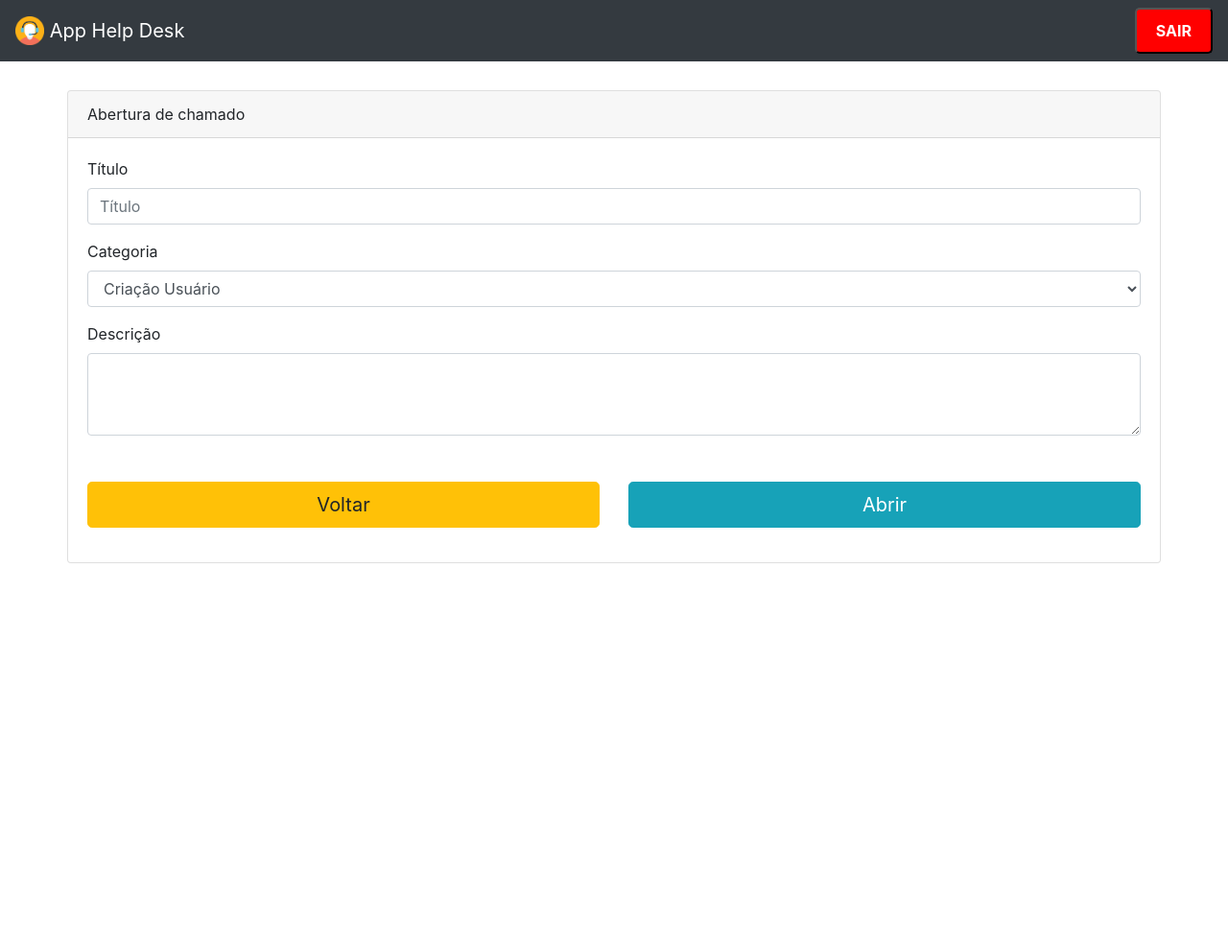
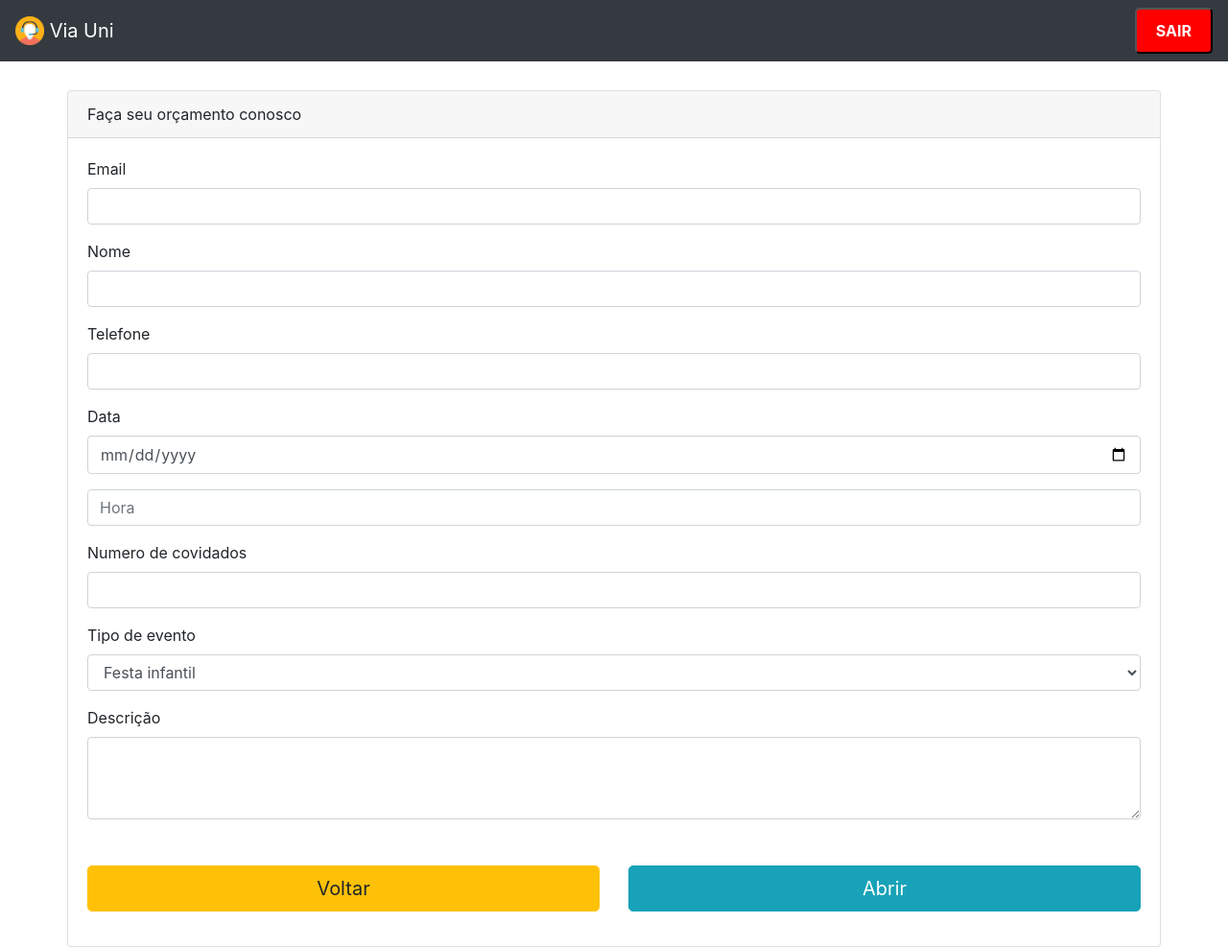
Before and after one commit to Leticia244157/beckend, a PHP site: page /abrir_chamado.php in a window 1280 px wide. Shown: the whole page at 96% size. Before the commit the page ends 587 px from the top, so only its background shows below. Run offline with PHP 8.4, Linux system fonts and the light colour scheme; the visitor is signed in with stand-in values (Sample User, id 1).

Commit message:
Add files via upload
novo le

```diff
--- a/app_help_desk/abrir_chamado.php
+++ b/app_help_desk/abrir_chamado.php
@@ -6,7 +6,7 @@ require_once ("login.php");
 <html>
   <head>
     <meta charset="utf-8" />
-    <title>App Help Desk</title>
+    <title>Via Uni</title>
     <link rel="stylesheet" type="text/css" href="bootstrap.css">
     <link rel="stylesheet" type="text/css" href="styles.css">
 
@@ -18,7 +18,7 @@ require_once ("login.php");
     <nav class="navbar navbar-dark bg-dark">
       <a class="navbar-brand" href="#">
         <img src="logo.png" width="30" height="30" class="d-inline-block align-top" alt="">
-        App Help Desk
+        Via Uni
       </a>
       <ul class="navbar-nav">
       <li class="nav-item">
@@ -33,7 +33,7 @@ require_once ("login.php");
         <div class="card-abrir-chamado">
           <div class="card">
             <div class="card-header">
-              Abertura de chamado
+              Faça seu orçamento conosco
             </div>
             <div class="card-body">
               <div class="row">
@@ -41,18 +41,47 @@ require_once ("login.php");
 
                   <form action="registra_chamado.php" method="POST">
                     <div class="form-group">
-                      <label>Título</label>
-                      <input name="titulo" type="text" class="form-control" placeholder="Título">
+                      <label>Email</label>
+                      <input name="email" type="text" class="form-control">
+                    </div>
+
+                    <form action="registra_chamado.php" method="POST">
+                    <div class="form-group">
+                      <label>Nome</label>
+                      <input name="nome" type="text" class="form-control">
+                    </div>
+
+                    <form action="registra_chamado.php" method="POST">
+                    <div class="form-group">
+                      <label>Telefone</label>
+                      <input name="Telefone" type="namber" class="form-control" >
+                    </div>
+
+                    <form action="registra_chamado.php" method="POST">
+                    <div class="form-group">
+                      <label>Data</label>
+                      <input name="Data" type="date" class="form-control" >
+                    </div>
+
+                    <form action="registra_chamado.php" method="POST">
+                    <div class="form-group">
+                      <input name="Hora" type="hour" class="form-control" placeholder="Hora">
+                    </div>
+
+                    <form action="registra_chamado.php" method="POST">
+                    <div class="form-group">
+                      <label>Numero de covidados</label>
+                      <input name="Numero de covidados" type="namber" class="form-control" >
                     </div>
 
                     <div class="form-group">
-                      <label>Categoria</label>
-                      <select name="categoria" class="form-control">
-                        <option>Criação Usuário</option>
-                        <option>Impressora</option>
-                        <option>Hardware</option>
-                        <option>Software</option>
-                        <option>Rede</option>
+                      <label>Tipo de evento</label>
+                      <select name="Tipo de evento" class="form-control">
+                        <option>Festa infantil</option>
+                        <option>Aniversario</option>
+                        <option>Evento empresarial</option>
+                        <option>Inalguração</option>
+                        <option>Outros</option>
                       </select>
                     </div>
 
--- a/app_help_desk/index.php
+++ b/app_help_desk/index.php
@@ -1,7 +1,7 @@
 <html>
   <head>
     <meta charset="utf-8" />
-    <title>App Help Desk</title>
+    <title>Via Uni</title>
     <link rel="stylesheet" type="text/css" href="bootstrap.css">
     <link rel="stylesheet" type="text/css" href="styles.css">
 
--- a/app_help_desk/painel.php
+++ b/app_help_desk/painel.php
@@ -7,7 +7,7 @@ require_once ("login.php");
 <html>
   <head>
     <meta charset="utf-8" />
-    <title>App Help Desk</title>
+    <title>Via Uni</title>
     <link rel="stylesheet" type="text/css" href="bootstrap.css">
     <link rel="stylesheet" type="text/css" href="styles.css">
 
@@ -19,7 +19,7 @@ require_once ("login.php");
     <nav class="navbar navbar-dark bg-dark">
       <a class="navbar-brand" href="#">
         <img src="logo.png" width="30" height="30" class="d-inline-block align-top" alt="">
-        App Help Desk
+        Via Uni
       </a>
     <ul class="navbar-nav">
       <li class="nav-item">
```
Also changed, not shown: app_help_desk/consultar_chamado.php (+44 -48 lines), app_help_desk/registra_chamado.php (+12 -12 lines), app_help_desk/valida_login.php (+33 -1 lines).
